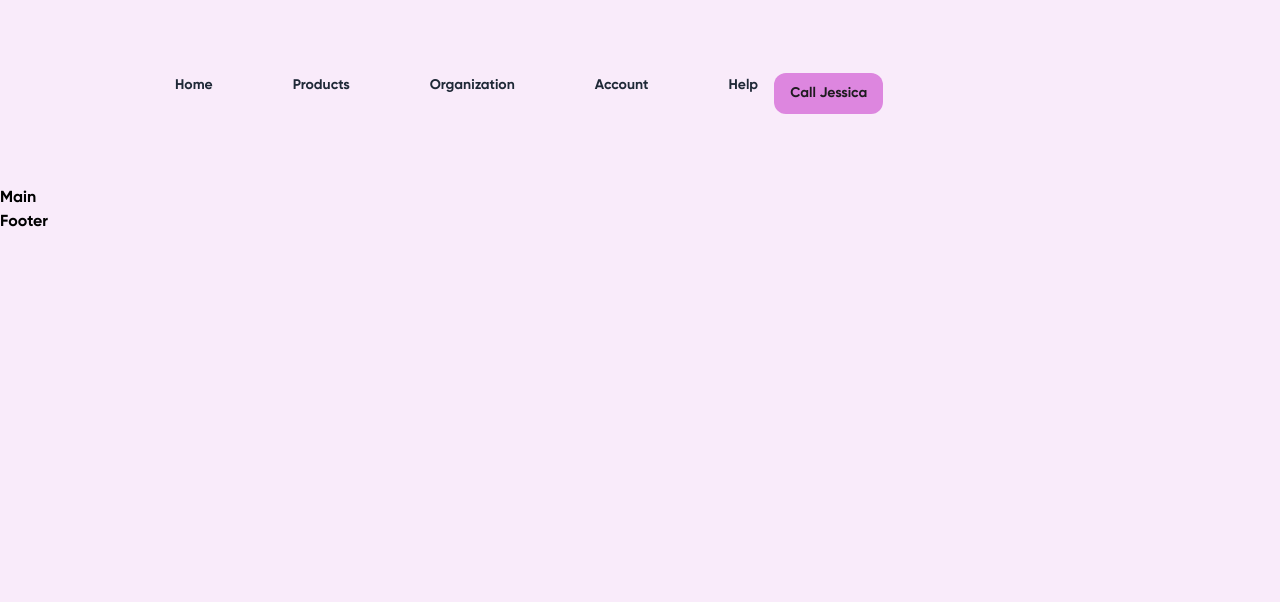
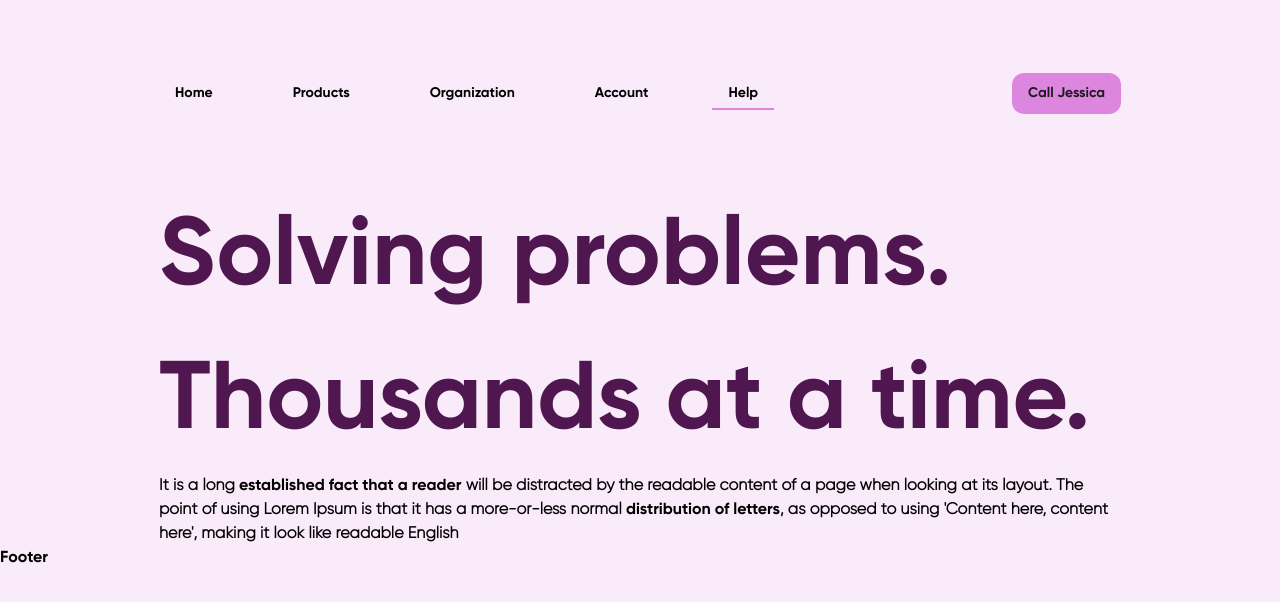
Before and after one commit to dzanka/voiceAssistant, a React (Create React App) app in the folder voice-assistant/: page /help in a window 1280 px wide. Shown: the top 602 px of the page. Built offline with nearby package versions, Linux system fonts and the light colour scheme.

Commit message:
Adjusting Main

```diff
--- a/voice-assistant/src/components/Layout/Header.tsx
+++ b/voice-assistant/src/components/Layout/Header.tsx
@@ -17,7 +17,7 @@ const Header = () => {
 
   return (
     <div className="flex justify-center items-center h-[186px]">
-      <div className="w-[962px] flex space-between">
+      <div className="flex justify-between w-[962px] items-center">
         <Menu />
         <Button
           variant="primary"
--- a/voice-assistant/src/components/Layout/Main.tsx
+++ b/voice-assistant/src/components/Layout/Main.tsx
@@ -1,2 +1,15 @@
-const Main = () => <div>Main</div>
+const Main = () => (
+  <div className="flex items-center justify-center">
+    <div className="w-[962px]">
+      <h1 className="text-[96px] text-primary">Solving problems. Thousands at a time.</h1>
+      <p className="tracking=[5%]">
+        It is a long <span className="font-bold">established fact that a reader</span> will be
+        distracted by the readable content of a page when looking at its layout. The point of using
+        Lorem Ipsum is that it has a more-or-less normal{' '}
+        <span className="font-bold">distribution of letters</span>, as opposed to using
+        &apos;Content here, content here&apos;, making it look like readable English
+      </p>
+    </div>
+  </div>
+)
 export default Main
--- a/voice-assistant/src/components/menu/MenuItem.tsx
+++ b/voice-assistant/src/components/menu/MenuItem.tsx
@@ -1,4 +1,4 @@
-import { Link } from 'react-router-dom'
+import { Link, useLocation } from 'react-router-dom'
 
 type MenuProps = {
   label: string
@@ -6,11 +6,16 @@ type MenuProps = {
 }
 
 const MenuItem = ({ label, to }: MenuProps) => {
+  const location = useLocation() // Get the current location
+  const isActive = location.pathname === to // Check if the current route matches the `to` prop
+
   return (
     <li>
       <Link
         to={to}
-        className="text-gray-800 hover:text-primary font-medium px-4 py-2 text-[14px]"
+        className={`${
+          isActive ? 'border-b-2 border-secondary' : ''
+        } hover:text-primary font-medium px-4 py-2 text-[14px]`}
         aria-label={label}
         title={label}
       >
--- a/voice-assistant/src/index.css
+++ b/voice-assistant/src/index.css
@@ -2,6 +2,13 @@
   font-family: 'Gilroy-Bold';
   src: url('/src/assets/fonts/gilroy-bold/Gilroy-Bold.woff') format('woff');
   font-weight: bold;
+  font-style: normal;
+}
+
+@font-face {
+  font-family: 'Gilroy';
+  src: url('/src/assets/fonts/gilroy-bold/Gilroy-Light.woff') format('woff');
+  font-weight: normal;
   font-style: normal;
 }
 
@@ -13,6 +20,11 @@ body {
     sans-serif;
   -webkit-font-smoothing: antialiased;
   -moz-osx-font-smoothing: grayscale;
+}
+
+p {
+  font-family: 'Gilroy', sans-serif !important;
+  font-weight: 600;
 }
 
 @tailwind base;
@@ -27,4 +39,8 @@ body {
   .bg-default{
     @apply bg-nude-light;
   }
+
+  .font-bold{
+    @apply font-[Gilroy-Bold] font-normal
+  }
 }
```
